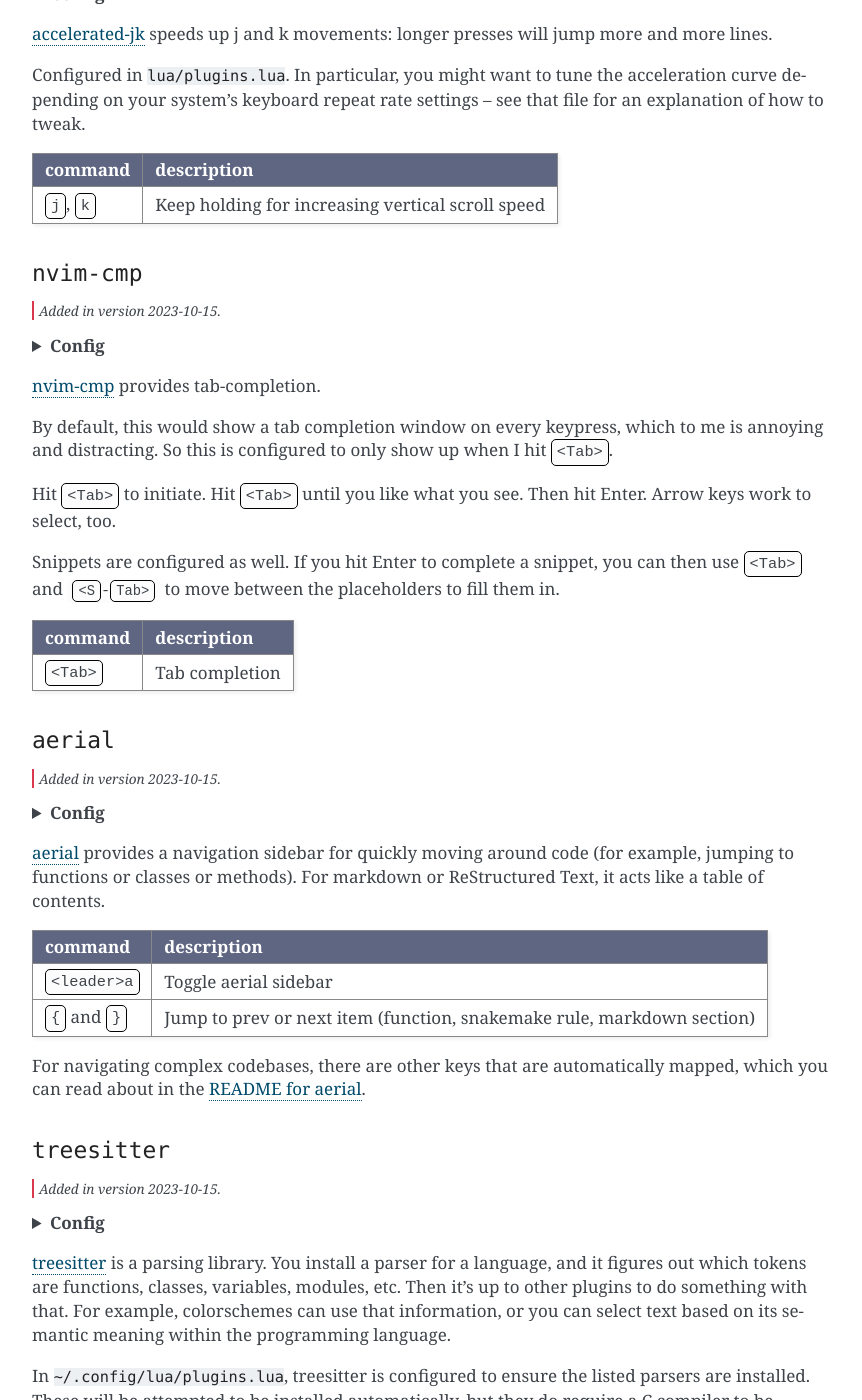
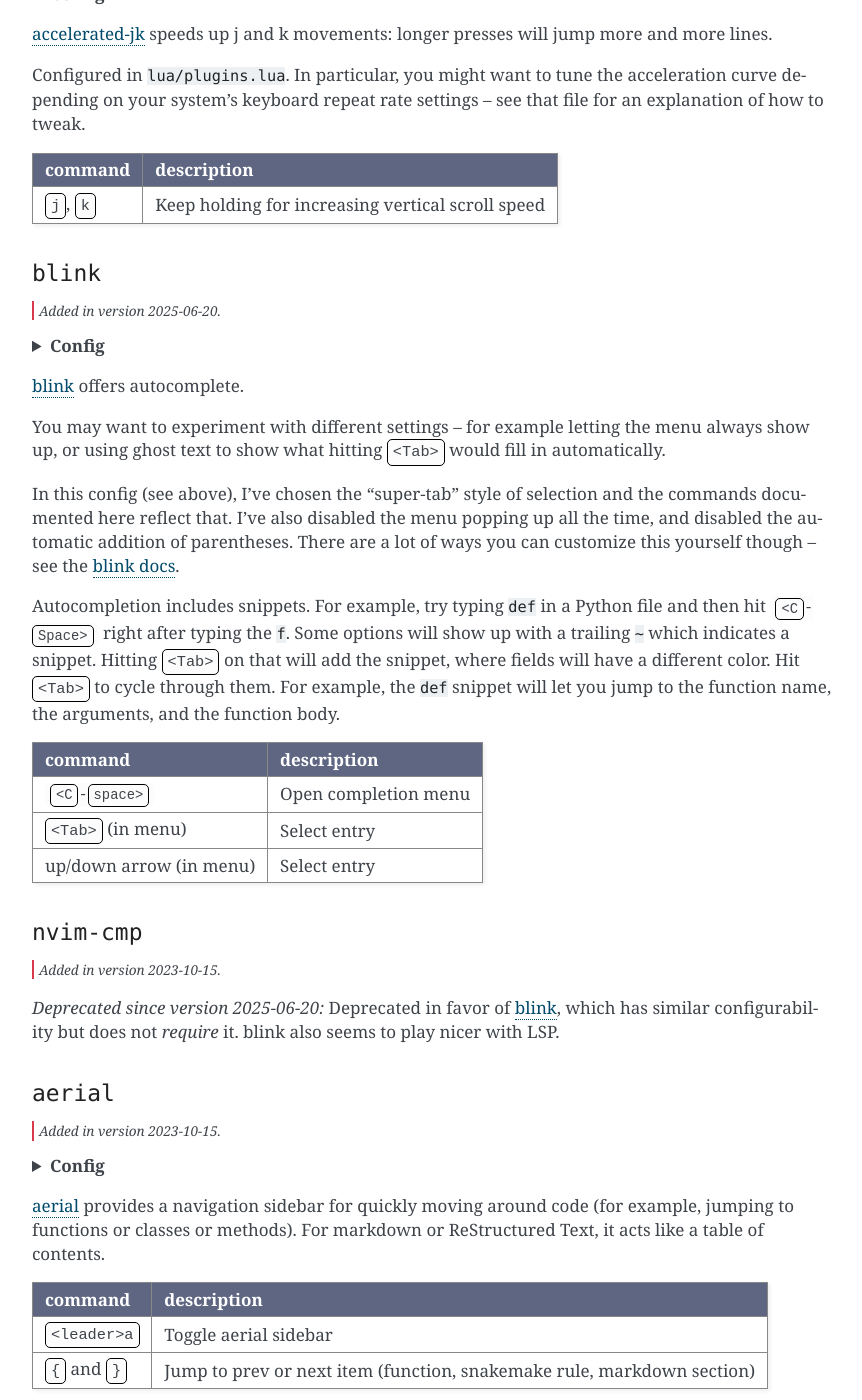
Before and after one commit to daler/dotfiles, a Sphinx documentation site: the page built from docs/vim.rst, in a window 1280 px wide and 1400 px high, scrolled down 10859 px. Shown: the whole window, without its empty margins (218-1080 px from the left). Built offline with Sphinx 7.4.7, drawn with Linux system fonts in a browser that asks for light colours.

Commit message:
replace nvim-cmp with blink

```diff
--- a/docs/vim.rst
+++ b/docs/vim.rst
@@ -886,6 +886,57 @@
     * - :kbd:`j`, :kbd:`k`
       - Keep holding for increasing vertical scroll speed
 
+
+.. _blink:
+
+``blink``
+~~~~~~~~~
+
+.. versionadded:: 2025-06-20
+
+.. details:: Config
+
+  This can be found in :file:`.config/nvim/lua/plugins/blink.lua`:
+
+  .. literalinclude:: ../.config/nvim/lua/plugins/blink.lua
+     :language: lua
+
+`blink <https://github.com/Saghen/blink.cmp>`__ offers autocomplete.
+
+You may want to experiment with different settings -- for example letting the
+menu always show up, or using ghost text to show what hitting :kbd:`<Tab>`
+would fill in automatically.
+
+In this config (see above), I've chosen the "super-tab" style of selection and
+the commands documented here reflect that. I've also disabled the menu popping
+up all the time, and disabled the automatic addition of parentheses. There are
+a lot of ways you can customize this yourself though -- see the `blink docs
+<https://cmp.saghen.dev/>`__.
+
+Autocompletion includes snippets. For example, try typing ``def`` in a Python
+file and then hit :kbd:`<C-Space>` right after typing the ``f``. Some options
+will show up with a trailing ``~`` which indicates a snippet. Hitting
+:kbd:`<Tab>` on that will add the snippet, where fields will have a different
+color. Hit :kbd:`<Tab>` to cycle through them. For example, the ``def`` snippet
+will let you jump to the function name, the arguments, and the function body.
+
+.. list-table::
+    :header-rows: 1
+    :align: left
+
+    * - command
+      - description
+
+    * - :kbd:`<C-space>`
+      - Open completion menu
+
+    * - :kbd:`<Tab>` (in menu)
+      - Select entry
+
+    * - up/down arrow (in menu)
+      - Select entry
+
+
 .. _nvimcmp:
 
 ``nvim-cmp``
@@ -893,35 +944,9 @@
 
 .. versionadded:: 2023-10-15
 
-.. details:: Config
-
-  This can be found in :file:`.config/nvim/lua/plugins/nvim-cmp.lua`:
-
-  .. literalinclude:: ../.config/nvim/lua/plugins/nvim-cmp.lua
-     :language: lua
-
-`nvim-cmp <https://github.com/hrsh7th/nvim-cmp>`_ provides tab-completion.
-
-By default, this would show a tab completion window on every keypress, which to
-me is annoying and distracting. So this is configured to only show up when
-I hit :kbd:`<Tab>`.
-
-Hit :kbd:`<Tab>` to initiate. Hit :kbd:`<Tab>` until you like what you see.
-Then hit Enter. Arrow keys work to select, too.
-
-Snippets are configured as well. If you hit Enter to complete a snippet, you
-can then use :kbd:`<Tab>` and :kbd:`<S-Tab>` to move between the placeholders
-to fill them in.
-
-.. list-table::
-    :header-rows: 1
-    :align: left
-
-    * - command
-      - description
-
-    * - :kbd:`<Tab>`
-      - Tab completion
+.. deprecated:: 2025-06-20
+   Deprecated in favor of :ref:`blink`, which has similar configurability but
+   does not *require* it. blink also seems to play nicer with LSP.
 
 .. _aerial_ref:
 
```
Also changed, not shown: 3 other files.
